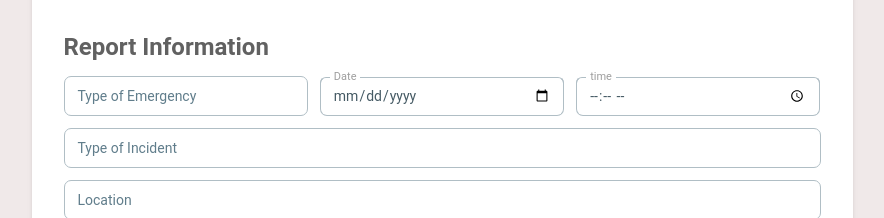
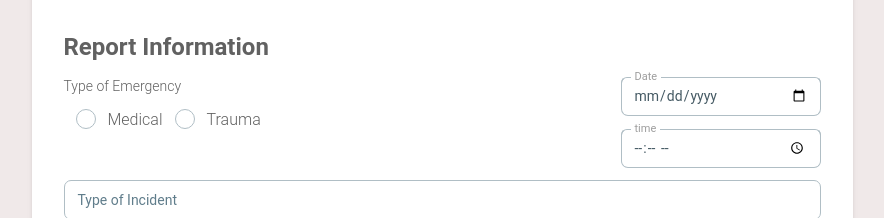
Before and after one commit to RicoLittawa/response-report-cdrrmo, a React (Vite) app in the folder response-report-cdrrmo/: page /update/1 in a window 1280 px wide. Shown: the part 346-564 px from the top of the page, without its empty margins (198-1082 px from the left). Built offline with nearby package versions, Linux system fonts and the light colour scheme; no server answers.

Commit message:
added validation for update

```diff
--- a/response-report-cdrrmo/src/Form.jsx
+++ b/response-report-cdrrmo/src/Form.jsx
@@ -13,7 +13,10 @@ import {
   Textarea,
 } from "@material-tailwind/react";
 
-const validationSchema = Yup.object().shape({
+export const genderArray = ["Male", "Female"];
+const currDate = new Date();
+const formattedDate = currDate.toISOString().split("T")[0];
+export const validationSchema = Yup.object().shape({
   date: Yup.string().required("Date is required"),
   time: Yup.string().required("Time is required"),
   emergencyType: Yup.string()
@@ -36,12 +39,8 @@ const validationSchema = Yup.object().shape({
   members: Yup.string().required("Members is required"),
   preparedBy: Yup.string().required("Prepared by is required"),
 });
+
 export default function Form() {
-  const currDate = new Date();
-  const formattedDate = currDate.toISOString().split("T")[0];
-  const genderArray = ["Male", "Female"];
-
-
   const formik = useFormik({
     initialValues: {
       emergencyType: "",
--- a/response-report-cdrrmo/src/Update/UpdateForm.jsx
+++ b/response-report-cdrrmo/src/Update/UpdateForm.jsx
@@ -1,6 +1,9 @@
 import { Link } from "react-router-dom";
 import { FontAwesomeIcon } from "@fortawesome/react-fontawesome";
-import { faArrowLeft } from "@fortawesome/free-solid-svg-icons";
+import {
+  faArrowLeft,
+  faCircleExclamation,
+} from "@fortawesome/free-solid-svg-icons";
 import {
   Button,
   Radio,
@@ -14,11 +17,10 @@ import { useParams } from "react-router-dom";
 import { useEffect, useState } from "react";
 import axios from "axios";
 import { useFormik } from "formik";
-
+import { genderArray, validationSchema } from "../Form";
 export default function UpdateForm() {
   const { id } = useParams();
   const [data, setData] = useState({});
-  const genderArray = ["Male", "Female"];
 
   useEffect(() => {
     axios
@@ -53,6 +55,7 @@ export default function UpdateForm() {
       ...data.patientInformation,
       ...data.membersResponded,
     },
+    validationSchema,
   });
   return (
     <div className="w-full">
@@ -67,28 +70,79 @@ export default function UpdateForm() {
         <Typography variant="h4" className="text-gray-700 mb-3">
           Report Information
         </Typography>
-        <div className="grid grid-cols-3 gap-3">
-          <Input
-            label="Type of Emergency"
-            type="text"
+
+        <div className="grid grid-cols-2 gap-3">
+          <div id="emergencyType" className="mb-2">
+            <Typography variant="small" className="text-gray-700">
+              Type of Emergency
+            </Typography>
+            {formik.touched.emergencyType && formik.errors.emergencyType ? (
+              <Typography variant="small" className="text-red-500">
+                <FontAwesomeIcon className="pr-1" icon={faCircleExclamation} />
+                {formik.errors.emergencyType}
+              </Typography>
+            ) : null}
+            <div>
+              <Radio
                 name="emergencyType"
-            value={formik.values.emergencyType}
+                label="Medical"
+                color="green"
+                checked={formik.values.emergencyType === "medical"}
                 onChange={formik.handleChange}
+                value="medical"
               />
+              <Radio
+                name="emergencyType"
+                label="Trauma"
+                color="green"
+                checked={formik.values.emergencyType === "trauma"}
+                onChange={formik.handleChange}
+                value="trauma"
+              />
+            </div>
+          </div>
+          <div className="place-self-end">
+            <div className="pb-3">
+              {formik.touched.date && formik.errors.date ? (
+                <Typography variant="small" className="text-red-500">
+                  <FontAwesomeIcon
+                    className="pr-1"
+                    icon={faCircleExclamation}
+                  />
+                  {formik.errors.date}
+                </Typography>
+              ) : null}
               <Input
                 label="Date"
                 type="date"
                 name="date"
                 value={formik.values.date}
+                error={formik.touched.date && formik.errors.date ? true : false}
                 onChange={formik.handleChange}
+                onBlur={formik.handleBlur}
               />
+            </div>
+            <div>
+              {formik.touched.time && formik.errors.time ? (
+                <Typography variant="small" className="text-red-500">
+                  <FontAwesomeIcon
+                    className="pr-1"
+                    icon={faCircleExclamation}
+                  />
+                  {formik.errors.time}
+                </Typography>
+              ) : null}
               <Input
                 label="time"
                 type="time"
                 name="time"
                 value={formik.values.time}
                 onChange={formik.handleChange}
+                error={formik.touched.time && formik.errors.time ? true : false}
+                onBlur={formik.handleBlur}
               />
+            </div>
+          </div>
         </div>
         <div className="grid grid-cols-1 gap-3 py-3">
           <Input
```
Lines whose indentation alone changed are shown as unchanged.
